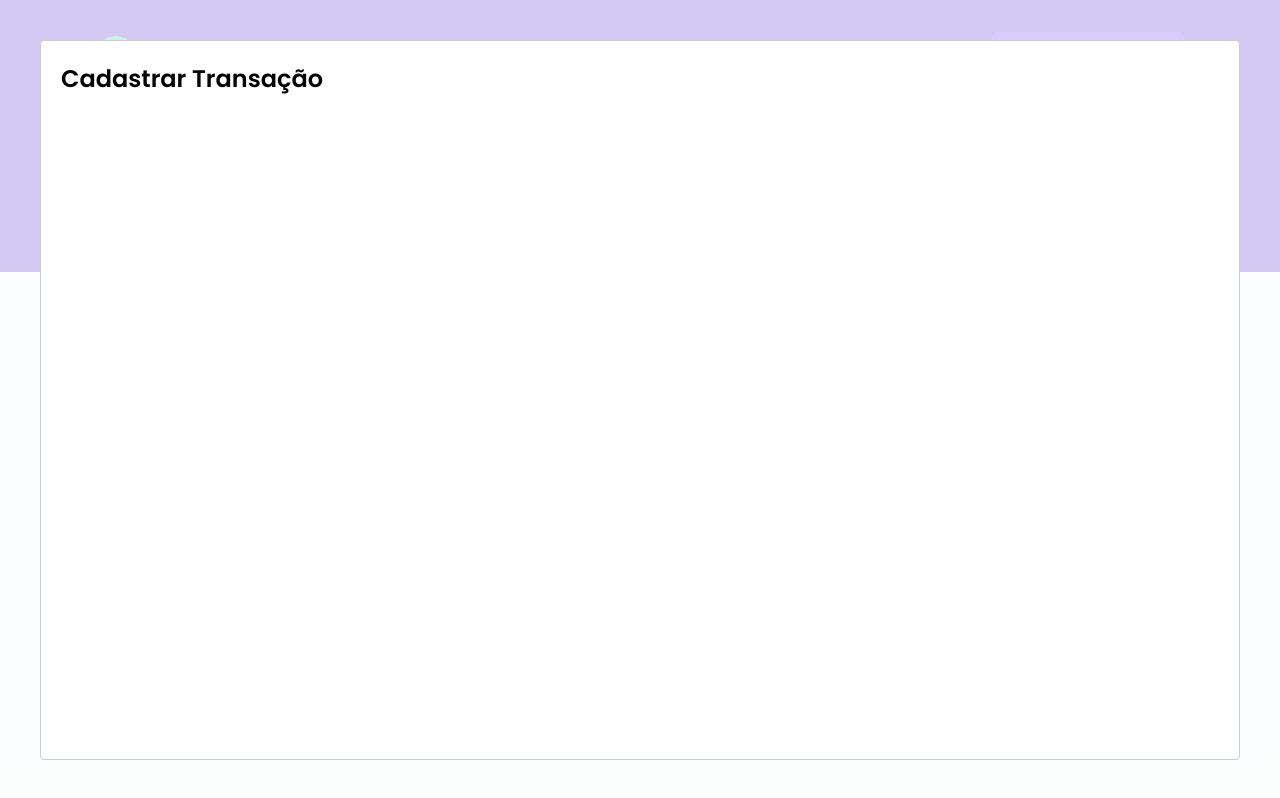
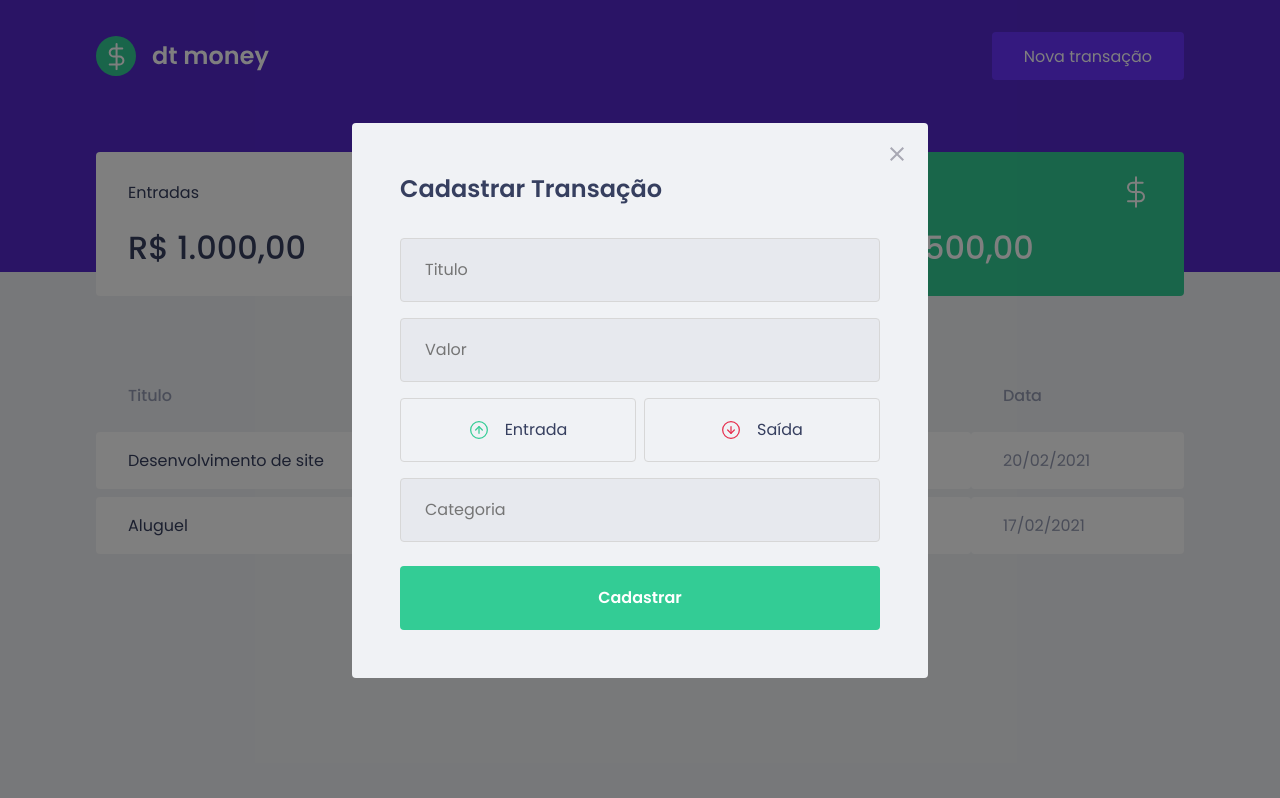
Before and after one commit to myke-oliveira/dtmoney, a React (Create React App) app: page / in a window 1280 px wide. Both pictures are taken after a click on the button "Nova transação". Built offline with nearby package versions, Linux system fonts and the light colour scheme; no server answers; what miragejs would draw is missing.

Commit message:
🚧 PROGRESS: style modal

```diff
--- a/package.json
+++ b/package.json
@@ -5,6 +5,7 @@
   "dependencies": {
     "axios": "^0.26.1",
     "miragejs": "^0.1.43",
+    "polished": "^4.2.0",
     "react": "^17.0.2",
     "react-dom": "^17.0.2",
     "react-modal": "^3.14.4",
--- a/src/components/NewTransactionModal/index.tsx
+++ b/src/components/NewTransactionModal/index.tsx
@@ -1,4 +1,8 @@
 import Modal from "react-modal";
+import { Container, TrasactionTypeContainer } from "./styles";
+import closeImg from "../../assets/close.svg";
+import incomeImg from "../../assets/income.svg";
+import outcomeImg from "../../assets/outcome.svg";
 
 interface NewTransactionModalProps {
   isOpen: boolean,
@@ -6,10 +10,37 @@
 }
 
 export function NewTransactionModal({isOpen, onRequestClose}: NewTransactionModalProps) {
-  return <Modal
-    isOpen={isOpen}
-    onRequestClose={onRequestClose}
-  >
-    <h2>Cadastrar Transação</h2>
-  </Modal>
+  return (
+    <Modal
+      isOpen={isOpen}
+      onRequestClose={onRequestClose}
+      overlayClassName="react-modal-overlay"
+      className="react-modal-content"
+    >
+      <button
+        type="button"
+        onClick={onRequestClose}
+        className="react-modal-close"
+      >
+        <img src={closeImg} alt="Fechar modal" />
+      </button>
+      <Container>
+        <h2>Cadastrar Transação</h2>
+        <input type="text" placeholder="Titulo" />
+        <input type="number" placeholder="Valor" />
+        <TrasactionTypeContainer>
+          <button type="button">
+            <img src={incomeImg} alt="Entrada" />
+            <span>Entrada</span>
+          </button>
+          <button type="button">
+            <img src={outcomeImg} alt="Saída" />
+            <span>Saída</span>
+          </button>
+        </TrasactionTypeContainer>
+        <input type="number" placeholder="Categoria" />
+        <button type="submit">Cadastrar</button>
+      </Container>
+    </Modal>
+  );
 }
--- a/src/components/NewTransactionModal/styles.ts
+++ b/src/components/NewTransactionModal/styles.ts
@@ -1,3 +1,87 @@
 import styled from "styled-components";
+import { darken } from "polished";
 
-export const Container = styled.div``
+export const Container = styled.form`
+  h2 {
+    color: var(--text-title);
+    font-size: 1.5rem;
+    margin-bottom: 2rem;
+  }
+
+  input {
+    width: 100%;
+    padding: 0 1.5rem;
+    height: 4rem;
+    border-radius: 0.25rem;
+
+    border: 1px solid #d7d7d7;
+    background: #e7e9ee;
+
+    font-weight: 400;
+    font-size: 1rem;
+
+    &::::placeholder {
+      color: var(--text-body);
+    }
+
+    & + input {
+      margin-top: 1rem;
+    }
+  }
+
+  button[type="submit"] {
+    width: 100%;
+    padding: 0 1.5rem;
+    height: 4rem;
+    background: var(--green);
+    color: #fff;
+    border-radius: 0.25rem;
+    border: 0;
+    font-size: 1rem;
+    margin-top: 1.5rem;
+    font-weight: 600;
+
+    transition: filter 0.2s;
+
+    &:hover {
+      filter: brightness(0.9);
+    }
+  }
+`
+
+export const TrasactionTypeContainer = styled.div`
+  margin: 1rem 0;
+  display: grid;
+  grid-template-columns: 1fr 1fr;
+  gap: 0.5rem;
+
+  button {
+    height: 4rem;
+    border: 1px solid #d7d7d7;
+    border-radius: 0.25rem;
+
+    background: transparent;
+
+    display: flex;
+    align-items: center;
+    justify-content: center;
+
+    transition: border-color .2s;
+
+    &:hover {
+      border-color: ${darken(0.1, '#d7d7d7')};
+    }
+
+    img {
+      width: 20px;
+      height: 20px;
+    }
+
+    span {
+      display: inline-block;
+      margin-left: 1rem;
+      font-size: 1rem;
+      color: var(--text-title);
+    }
+  }
+`;
--- a/src/styles/global.ts
+++ b/src/styles/global.ts
@@ -56,4 +56,41 @@
     opacity: 0.6;
     cursor: not-allowed;
   }
-`
+
+  .react-modal-overlay {
+    background: rgba(0, 0, 0, .5);
+
+    position: fixed;
+    top: 0;
+    bottom: 0;
+    left: 0;
+    right: 0;
+
+    display: flex;
+    align-items: center;
+    justify-content: center;
+  }
+
+  .react-modal-content {
+    width: 100%;
+    max-width: 576px;
+    background: var(--background);
+    padding: 3rem;
+    position: relative;
+    border-radius: 0.25rem;
+  }
+
+  .react-modal-close {
+    position: absolute;
+    right: 1.5rem;
+    top: 1.5rem;
+    border: 0;
+    background: transparent;
+
+    transition: filter .2s;
+
+    &:hover {
+      filter: brightness(0.8);
+    }
+  }
+`;
```
Also changed, not shown: 1 other file (tests, documents, lock files or other folders).
